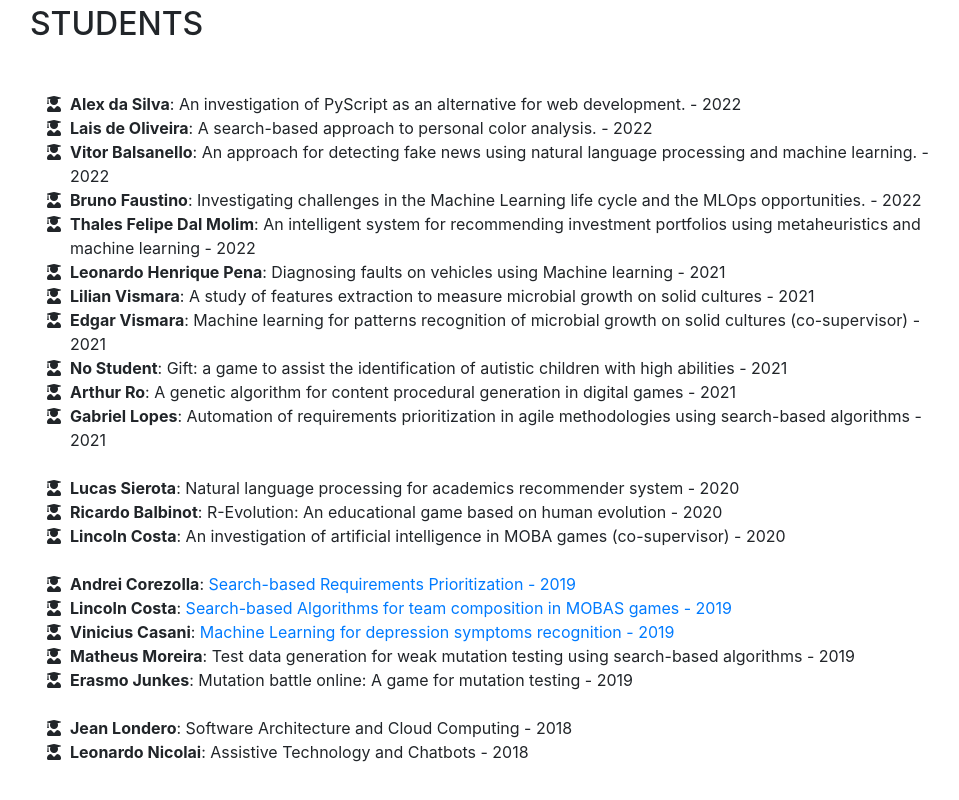
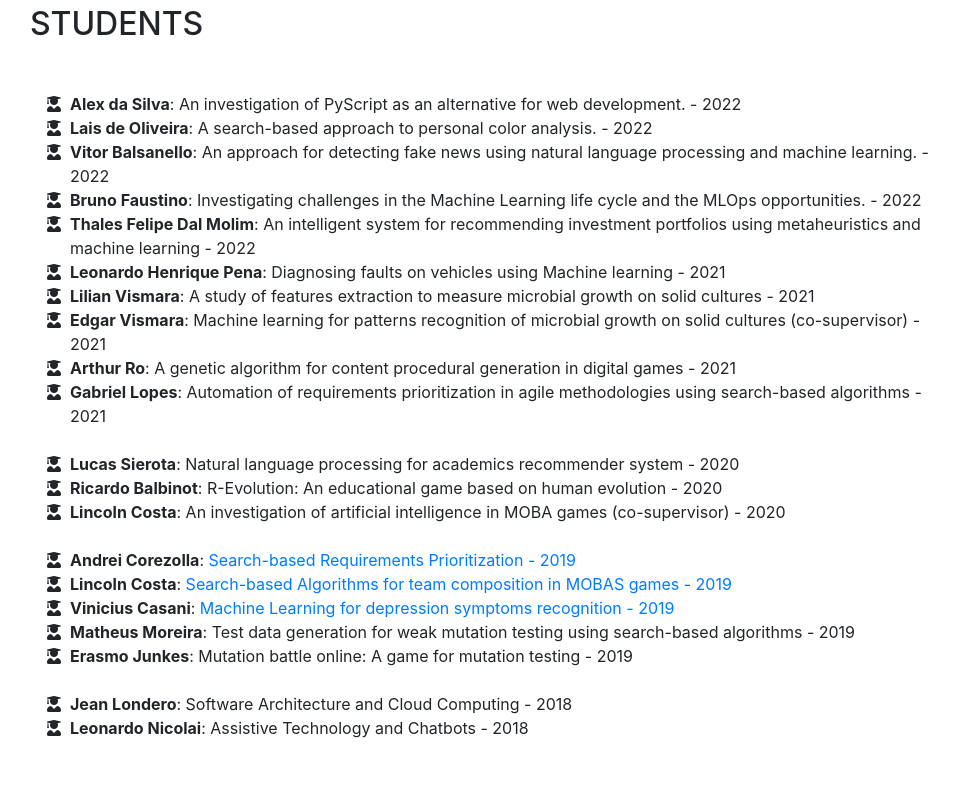
Before and after one commit to fcarlosmonteiro/fcarlosmonteiro.github.io, a website with bundled scripts: page index.html in a window 1280 px wide. Shown: the part 7870-8670 px from the top of the page, without its empty margins (290-1249 px from the left). Built offline with nearby package versions, Linux system fonts and the light colour scheme; a web font is replaced by a local one.

Commit message:
update students

```diff
--- a/index.html
+++ b/index.html
@@ -554,9 +554,6 @@
                 <b>Edgar Vismara</b>: Machine learning for patterns recognition of microbial growth on solid cultures (co-supervisor) - 2021</li>
           <li>
             <i class="fa-li fas fa-user-graduate"></i>
-            <b>No Student</b>: Gift: a game to assist the identification of autistic children with high abilities - 2021</li>
-          <li>
-            <i class="fa-li fas fa-user-graduate"></i>
             <b>Arthur Ro</b>: A genetic algorithm for content procedural generation in digital games - 2021</li>
           <li>
             <i class="fa-li fas fa-user-graduate"></i>
```
